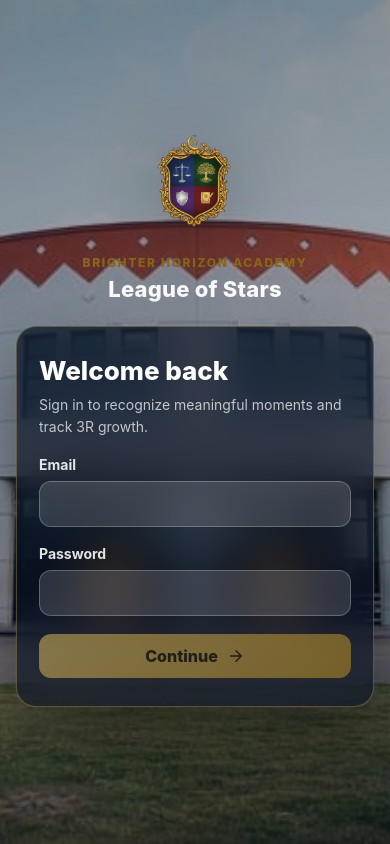
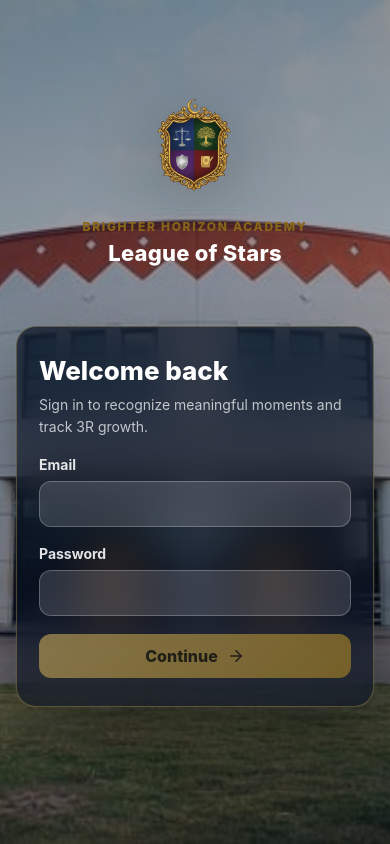
Before and after one commit to moneebsarmad/losv2, a Next.js app in the folder apps/web/: page / in a window 390 px wide. Built offline with nearby package versions, Linux system fonts and the light colour scheme; no server answers.

Commit message:
Move login crest above campus roof

```diff
--- a/apps/web/src/app/globals.css
+++ b/apps/web/src/app/globals.css
@@ -80,6 +80,7 @@
   gap: 6px;
   margin-bottom: 24px;
   text-align: center;
+  transform: translateY(clamp(-170px, -13vh, -120px));
 }
 
 .auth-crest {
@@ -585,6 +586,10 @@
     height: 128px;
   }
 
+  .auth-brand {
+    transform: translateY(-36px);
+  }
+
   .auth-card {
     padding: 28px 22px;
   }
```
